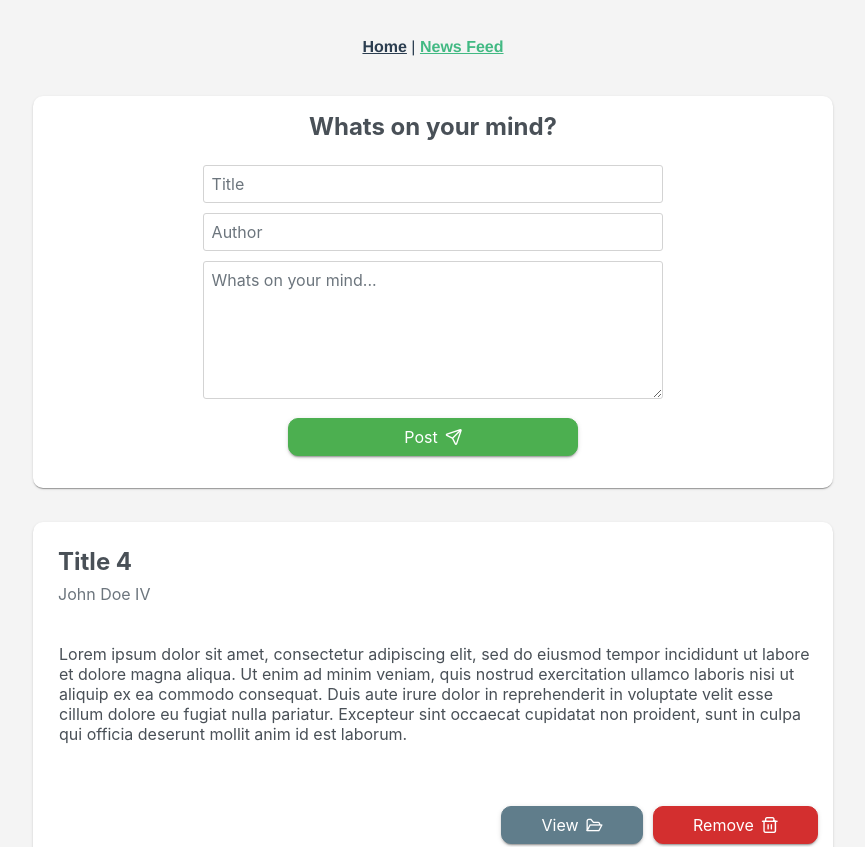
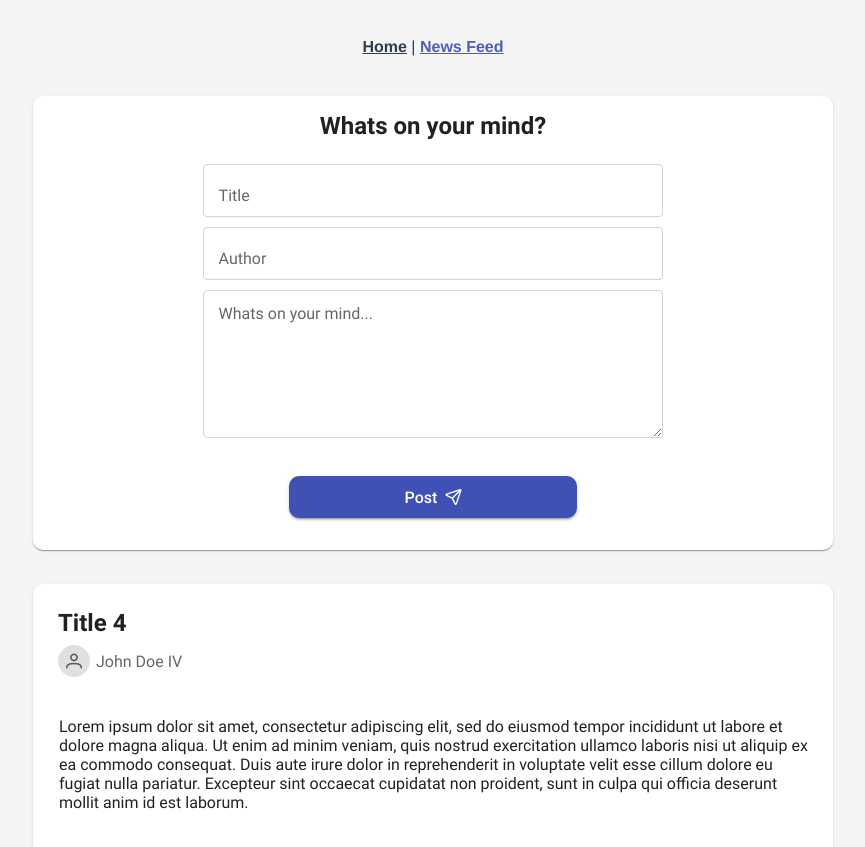
Before and after one commit to mirobayawa/exercise1, a Vue app: page /news-feed in a window 1280 px wide. Shown: the top 847 px of the page, without its empty margins (207-1072 px from the left). Built offline with nearby package versions, Linux system fonts and the light colour scheme.

Commit message:
modified/cleaned code

```diff
--- a/src/App.vue
+++ b/src/App.vue
@@ -22,7 +22,7 @@
     color: #2c3e50;
 
     &.router-link-exact-active {
-      color: #42b983;
+      color: #4E5EBA;
     }
   }
 }
--- a/src/components/PostField.vue
+++ b/src/components/PostField.vue
@@ -5,11 +5,20 @@
         <div class="p-card-title">
           Whats on your mind?
         </div>
-        <div class="p-card-content">
-          <InputText class="input-title" v-model="title" type="text" placeholder="Title" style="width"/>
-          <InputText class="input-author" v-model="author" type="text" placeholder="Author" style="width"/>
-          <TextArea class="textarea" v-model="msg" id="postfield" name="postfield" :autoResize="false"
-            rows="6" cols="50" placeholder="Whats on your mind..."/>
+        <div class="p-card-content" style="display: flex; flex-direction: column; align-items: center;">
+          <span class="p-float-label" style="width: 60%;">
+            <InputText id="title" class="input-title" v-model="title" type="text"/>
+            <label for="title">Title</label>
+          </span>
+          <span class="p-float-label" style="width: 60%;">
+          <InputText id="author" class="input-author" v-model="author" type="text" />
+            <label for="author">Author</label>
+          </span>
+          <span class="p-float-label" style="width: 60%;">
+          <TextArea id="message" class="textarea" v-model="msg" name="postfield" :autoResize="false"
+            rows="6" cols="50" />
+            <label for="message">Whats on your mind...</label>
+          </span>
           <br>
           <Button label="Post" class="post-btn p-button-raised" icon="pi pi-send" iconPos="right"
             type="button" @click="addPost()"/>
@@ -64,18 +73,18 @@ export default defineComponent({
 }
 .textarea {
   min-width: 40%;
-  width: 60%;
+  width: 100%;
   border-color: lightgray;
 }
 .input-title {
   min-width: 40%;
-  width: 60%;
+  width: 100%;
   margin-bottom: 10px;
   border-color: lightgray;
 }
 .input-author {
-  min-width: 30%;
-  width: 60%;
+  min-width: 40%;
+  width: 100%;
   margin-bottom: 10px;
   border-color: lightgray;
 }
@@ -86,7 +95,4 @@ export default defineComponent({
   margin-top: 2%;
   border-radius: 10px;
 }
-.p-inputtext:enabled:hover {
-  border-color: gray;
-}
 </style>
--- a/src/components/PostsComponent.vue
+++ b/src/components/PostsComponent.vue
@@ -5,6 +5,7 @@
         {{ posts.title }}
       </div>
       <div class="title-content p-card-subtitle">
+        <Avatar icon="pi pi-user" class="p-mr-2" size="small" shape="circle" style="margin-right: 6px;"/>
         {{ posts.author }}
       </div>
       <div class="body p-card-body" style="text-align:left">
@@ -13,7 +14,7 @@
       <div style="margin-top:30px">
         <Button class="delete-post p-button-raised p-button-danger" icon="pi pi-trash" iconPos="right"
           label="Remove" @click="deletePost"/>
-        <Button class="view-post p-button-raised p-button-secondary" icon="pi pi-folder-open" iconPos="right"
+        <Button class="view-post p-button-raised p-button-info" icon="pi pi-folder-open" iconPos="right"
           label="View" @click="viewPost(posts.id)"/>
         <ConfirmPopup group="popup"></ConfirmPopup>
       </div>
@@ -29,12 +30,14 @@ import router from '@/router';
 import RouteNames from '@/enums/route_names';
 import ConfirmPopup from 'primevue/confirmpopup';
 import useDeletePost from '@/use/useDeletePost';
+import Avatar from 'primevue/avatar';
 
 export default defineComponent({
   name: 'PostsComponent',
   components: {
     Button,
     ConfirmPopup,
+    Avatar,
   },
   props: {
     posts: {
@@ -96,5 +99,6 @@ export default defineComponent({
   align-content: flex-start;
   justify-content: flex-start;
   margin-left: 15px;
+  align-items: center;
 }
 </style>
--- a/src/primevue.ts
+++ b/src/primevue.ts
@@ -2,7 +2,7 @@ import PrimeVue from 'primevue/config';
 import ToastService from 'primevue/toastservice';
 import ConfirmationService from 'primevue/confirmationservice';
 
-import 'primevue/resources/themes/saga-green/theme.css'; // theme
+import 'primevue/resources/themes/md-light-indigo/theme.css'; // theme
 import 'primevue/resources/primevue.min.css'; // core css
 import 'primeicons/primeicons.css'; // icons
 
--- a/src/views/NewsFeed.vue
+++ b/src/views/NewsFeed.vue
@@ -5,7 +5,7 @@
     <div>
       <ul>
         <li v-for="post in reversePostsList" :key="post.id" class="post">
-            <PostsComponent :posts= "post"/>
+            <PostsComponent :posts="post"/>
             <br>
         </li>
       </ul>
```
